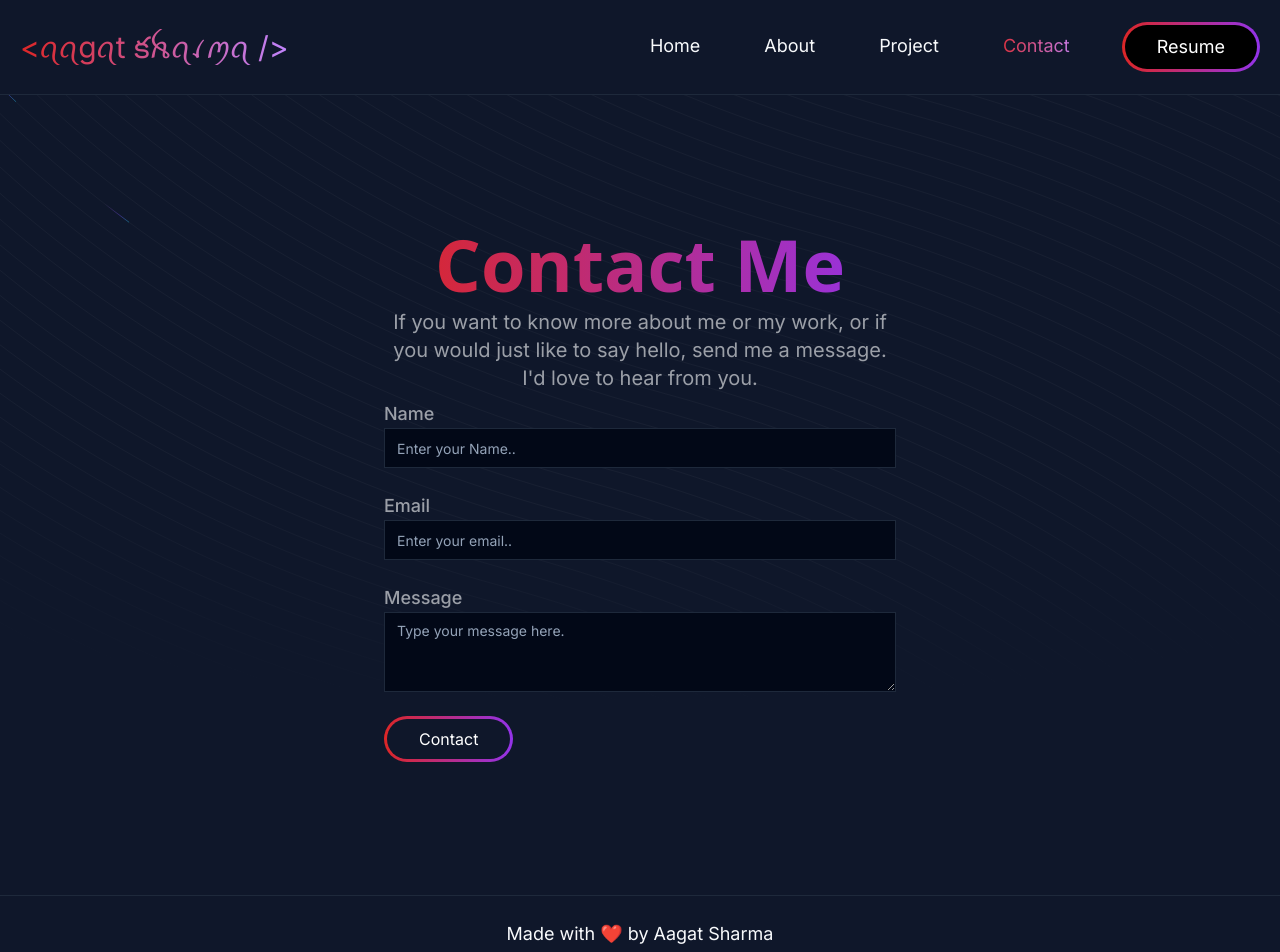
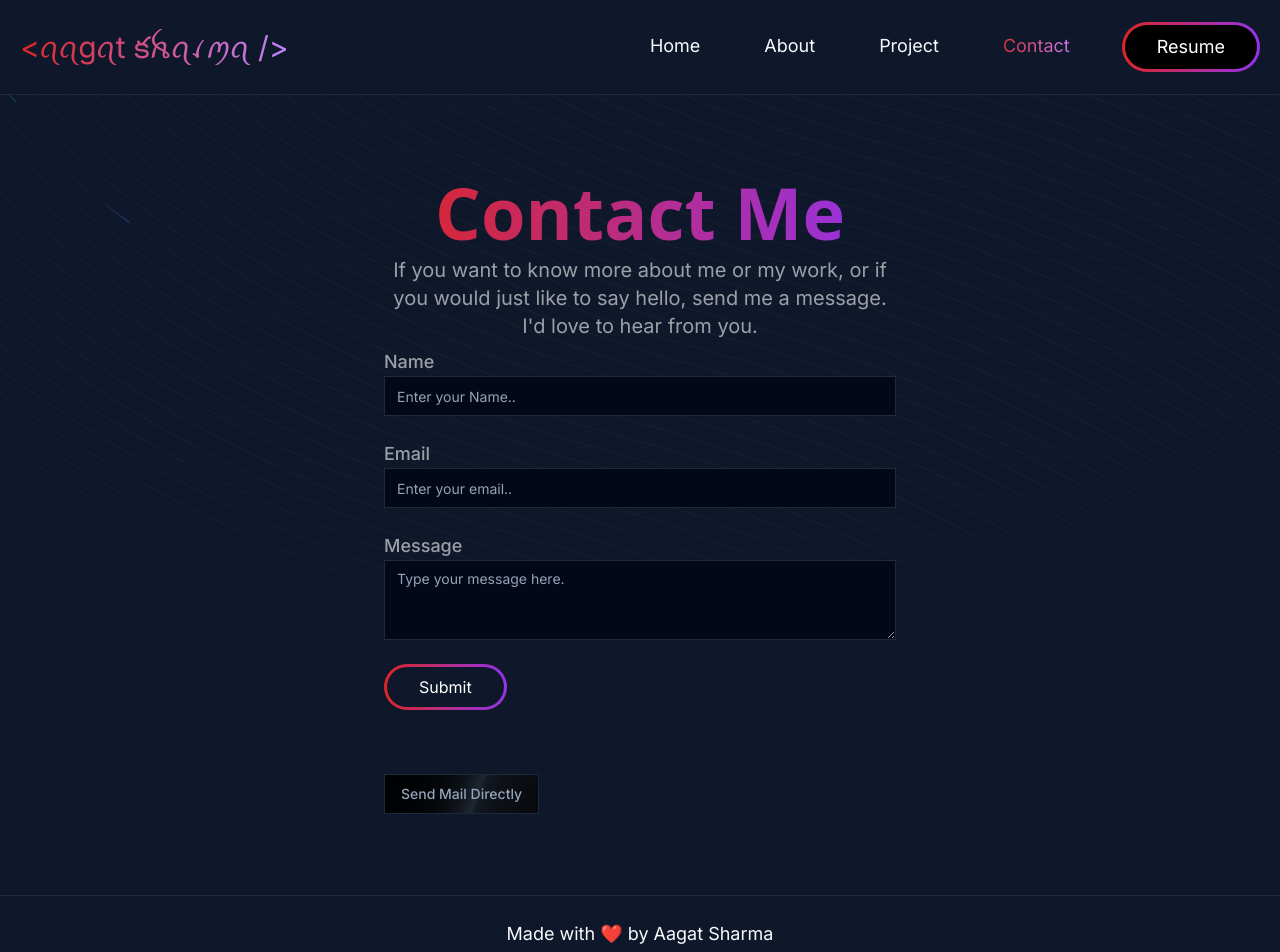
Before and after one commit to aagatsharma/portfolio, a Next.js app: page /contact in a window 1280 px wide. Shown: the top 952 px of the page. Built offline with nearby package versions, Linux system fonts and the light colour scheme.

Commit message:
send mail directly

```diff
--- a/app/contact/page.tsx
+++ b/app/contact/page.tsx
@@ -1,5 +1,6 @@
 import ContactDetail from "@/components/contact/ContactDetail";
 import { BackgroundBeams } from "@/components/ui/background-beams";
+import Link from "next/link";
 
 import React, { useRef } from "react";
 
--- a/components/contact/ContactDetail.tsx
+++ b/components/contact/ContactDetail.tsx
@@ -3,7 +3,9 @@ import { Input } from "@/components/ui/input";
 import { Label } from "@/components/ui/label";
 import { Textarea } from "@/components/ui/textarea";
 import emailjs from "@emailjs/browser";
+import Link from "next/link";
 import { FormEvent, useRef, useState } from "react";
+import { Button } from "../ui/button";
 const ContactDetail = () => {
   const form = useRef<any>();
   const [disable, setDisable] = useState(false);
@@ -64,9 +66,16 @@ const ContactDetail = () => {
         >
           <div className="absolute inset-0 bg-gradient-to-r from-red-600 to-purple-600 rounded-full" />
           <div className="px-8 py-2  bg-primary-foreground rounded-full  relative group transition duration-200 text-white hover:bg-transparent">
-            Contact
+            Submit
           </div>
         </button>
+      </div>
+      <div className="z-10 mt-10">
+        <Link href="mailto:aagats72@gmail.com" target="_blank" className="z-10">
+          <Button variant={"shimmer"} type="button">
+            Send Mail Directly
+          </Button>
+        </Link>
       </div>
     </form>
   );
```
